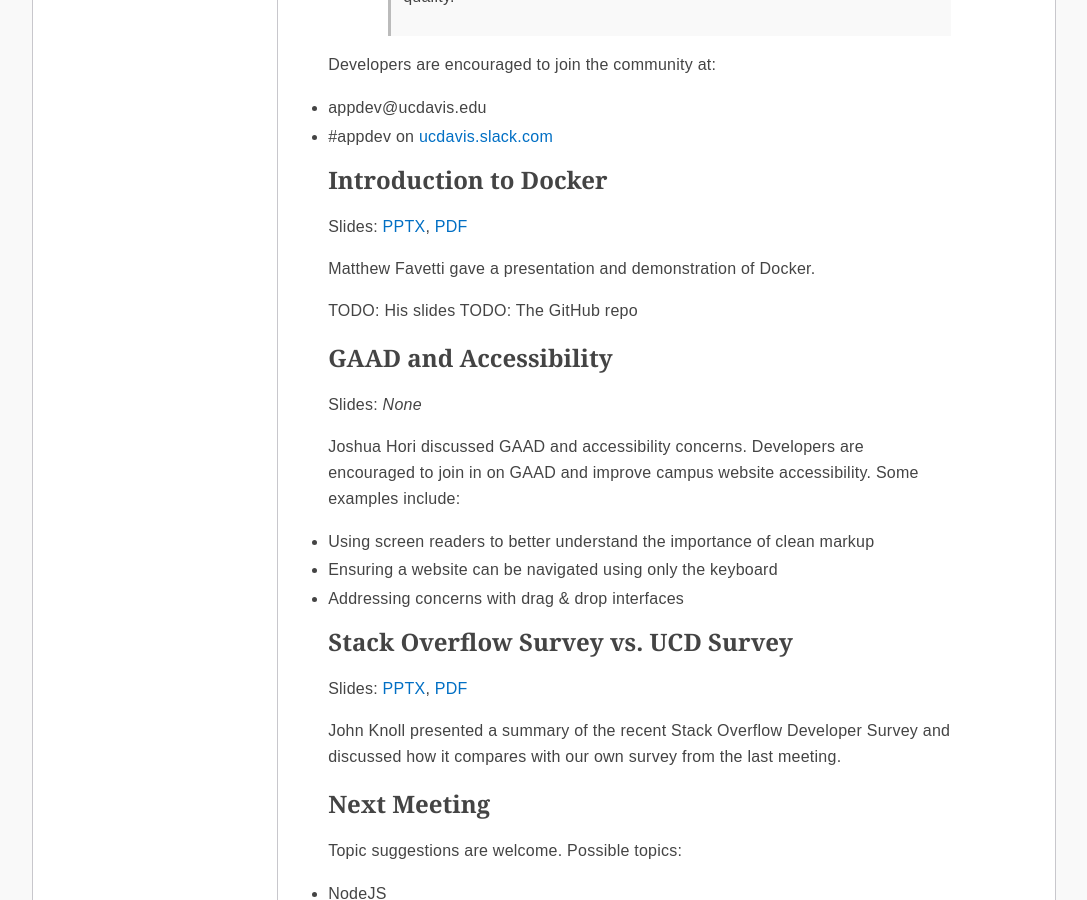
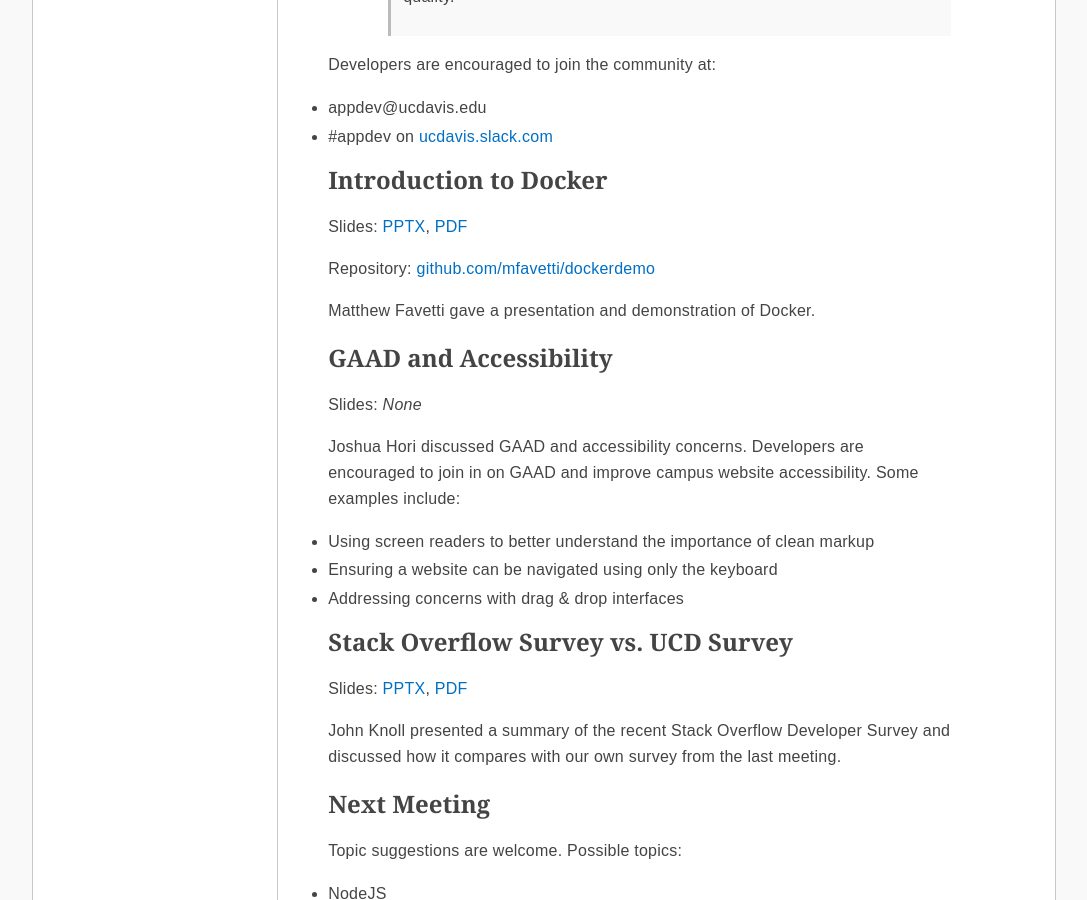
Before and after one commit to ucdavis/appdev, a Jekyll site: the page built from _posts/events/2016-03-12-docker.markdown, in a window 1280 px wide and 900 px high, scrolled down 1186 px. Shown: the whole window, without its empty margins (96-1183 px from the left). Built offline with Jekyll 4.4.1, drawn with Linux system fonts in a browser that asks for light colours; nearby versions of some CDN libraries.

Commit message:
Meeting note formatting corrections.

```diff
--- a/_posts/events/2015-03-01-intro-meeting.markdown
+++ b/_posts/events/2016-03-01-intro-meeting.markdown
@@ -23,7 +23,7 @@
     > The UC Davis Application Developer’s SIG provides a regular space and communication channel for campus developers to come together and learn new technologies, new techniques, understand software trends, and encourage collaboration. Our goal is to increase developer engagement, offer training opportunities, and improve overall software quality.
 
 - UCD is federated by design: need a civic-style approach. Multi-pronged: these meetings (technology- and project-presentation focused), Slack channel, mailing list, developers.ucdavis.edu.
-- [developers.ucdavis.edu](developers.ucdavis.edu) is a one-stop shop for developer resources at UCD. Not authoritative but links to IET, etc. resources. Think Wikipedia.
+- [developers.ucdavis.edu](https://developers.ucdavis.edu) is a one-stop shop for developer resources at UCD. Not authoritative but links to IET, etc. resources. Think Wikipedia.
 
 2016 Application Developer Survey
 -
@@ -70,11 +70,11 @@
 
 Group discussed documentation problems as well as the desire for an “api.ucdavis.edu”.
 
-[swagger.io](swagger.io) was mentioned as a popular API protocol.
+[swagger.io](https://swagger.io) was mentioned as a popular API protocol.
 
 Note about security for developers.ucdavis.edu if it is to include useful but possibly sensitive information such as Banner queries. Group discussed the possible security issues in a simple CAS-only requirement for accessing developers.ucdavis.edu; not everyone with a CAS account is a ‘good’ actor due to compromised accounts or old accounts kept alive due to e-mail forwarding. Discussions revolved around whether or not a whitelist on top of the CAS requirement would be appropriate.
 
-Group was encouraged to join [ucdavis.slack.com](ucdavis.slack.com) #appdev. Free.
+Group was encouraged to join [ucdavis.slack.com](https://ucdavis.slack.com) #appdev. Free.
 
 Meetings may be moved to second or fourth Tuesday to avoid conflicts.
 
--- a/_posts/events/2016-03-12-docker.markdown
+++ b/_posts/events/2016-03-12-docker.markdown
@@ -38,16 +38,15 @@
 Developers are encouraged to join the community at:
 
  - appdev@ucdavis.edu
- - #appdev on [ucdavis.slack.com](ucdavis.slack.com)
+ - #appdev on [ucdavis.slack.com](https://ucdavis.slack.com)
 
 Introduction to Docker
 -
 Slides: [PPTX]({{ site.baseurl }}/media/meetings/2/Docker Presentation.pptx), [PDF]({{ site.baseurl }}/media/meetings/2/Docker Presentation.pdf)
 
+Repository: [github.com/mfavetti/dockerdemo](https://github.com/mfavetti/dockerdemo)
+
 Matthew Favetti gave a presentation and demonstration of Docker.
-
-TODO: His slides
-TODO: The GitHub repo
 
 GAAD and Accessibility
 -
```
